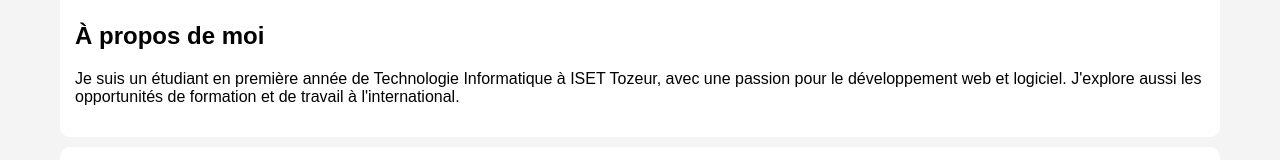
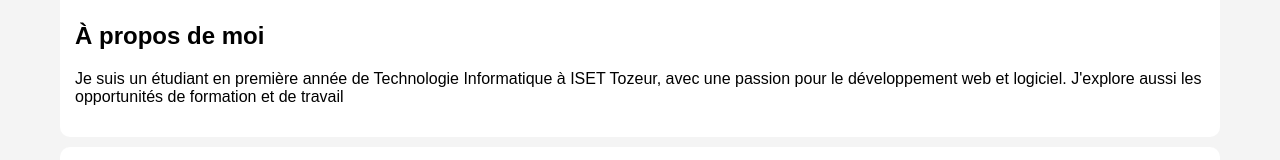
Before and after one commit to liwa-dev/liwahadhri, a plain HTML site: page index.html in a window 1280 px wide. Shown: the part 237-397 px from the top of the page. Drawn offline with Linux system fonts and the light colour scheme.

Commit message:
Update index.html

```diff
--- a/index.html
+++ b/index.html
@@ -14,7 +14,7 @@
 
     <section>
         <h2>À propos de moi</h2>
-        <p>Je suis un étudiant en première année de Technologie Informatique à ISET Tozeur, avec une passion pour le développement web et logiciel. J'explore aussi les opportunités de formation et de travail à l'international.</p>
+        <p>Je suis un étudiant en première année de Technologie Informatique à ISET Tozeur, avec une passion pour le développement web et logiciel. J'explore aussi les opportunités de formation et de travail</p>
     </section>
 
     <section>
```
